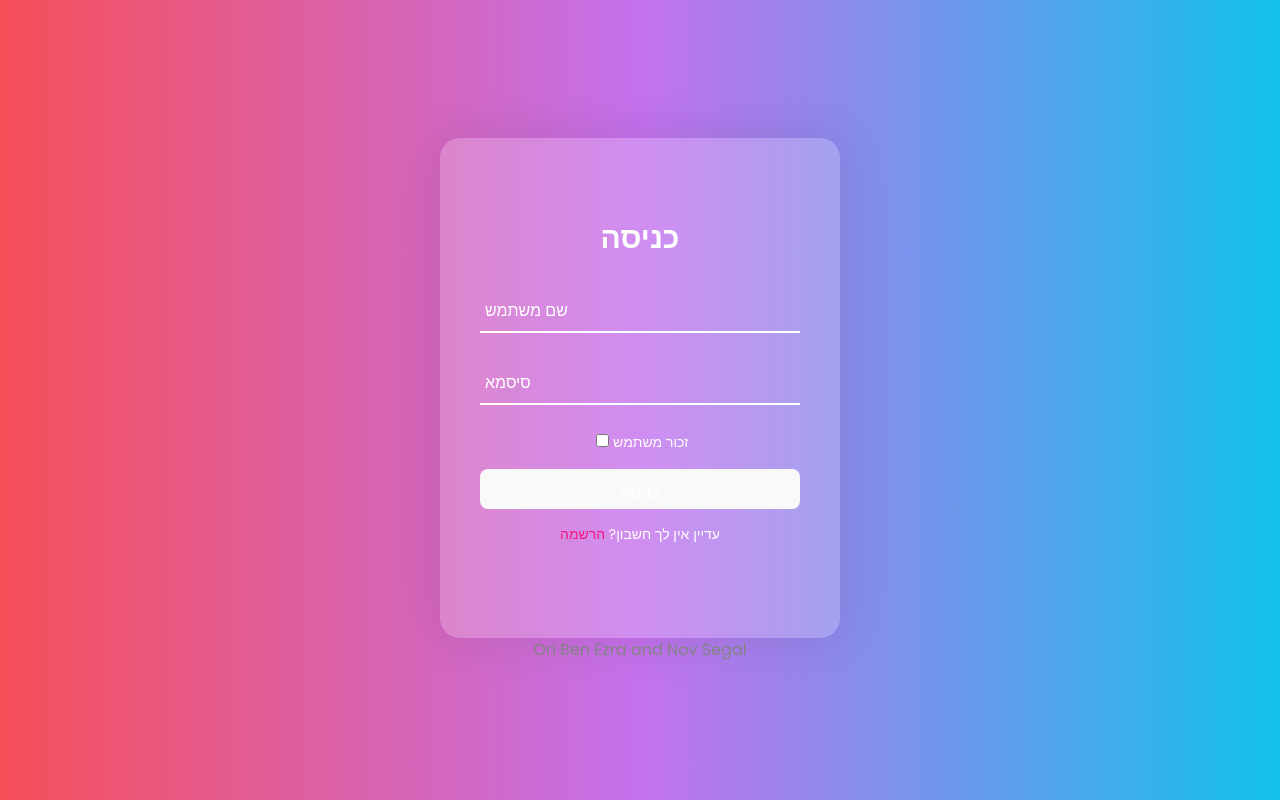
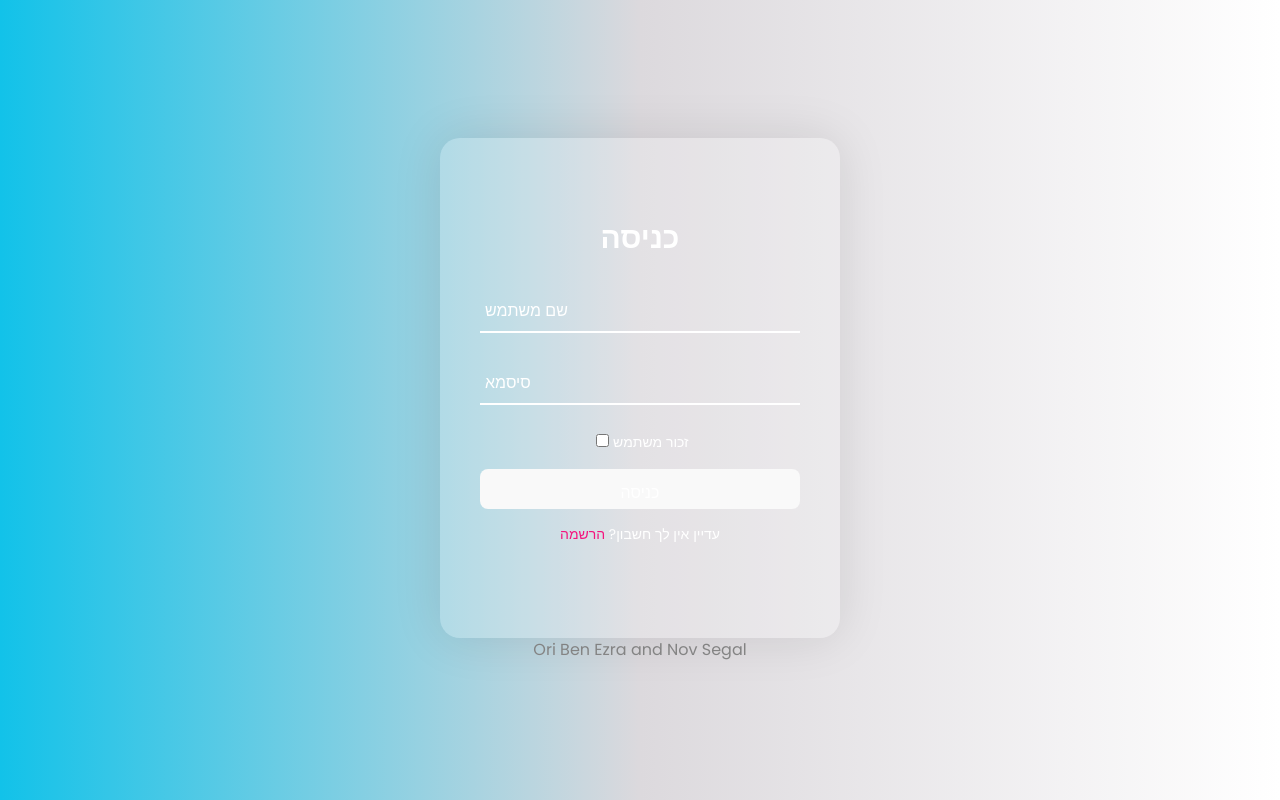
Before and after one commit to OdeyaSadoun/SocialNetworkManagementSystem, a React (Vite) app: page / in a window 1280 px wide. Built offline with nearby package versions, Linux system fonts and the light colour scheme.

Commit message:
styling changes and login changes

```diff
--- a/package.json
+++ b/package.json
@@ -11,7 +11,8 @@
   },
   "dependencies": {
     "react": "^18.2.0",
-    "react-dom": "^18.2.0"
+    "react-dom": "^18.2.0",
+    "react-router-dom": "^6.11.1"
   },
   "devDependencies": {
     "@types/react": "^18.0.28",
--- a/src/Login.jsx
+++ b/src/Login.jsx
@@ -1,7 +1,7 @@
 import React, { useState } from 'react';
 import './Login.css';
-const Login = () => {
-  const [userName, setUserName] = useState('');
+function Login () {
+  //const [userName, setUserName] = useState('');
 
   const handleSignUp = (e) => {
     e.preventDefault();
--- a/src/components/Login.css
+++ b/src/components/Login.css
@@ -12,7 +12,7 @@ body {
   justify-content: center;
   align-items: center;
   min-height: 100vh;
-  background: linear-gradient(to right, #f64f59, #c471ed, #12c2e9);
+  background: linear-gradient(to right, #12c2e9, #dcd9dd, #ffffff);
 }
 
 .wrapper {
```
Also changed, not shown: 1 other file (tests, documents, lock files or other folders).
